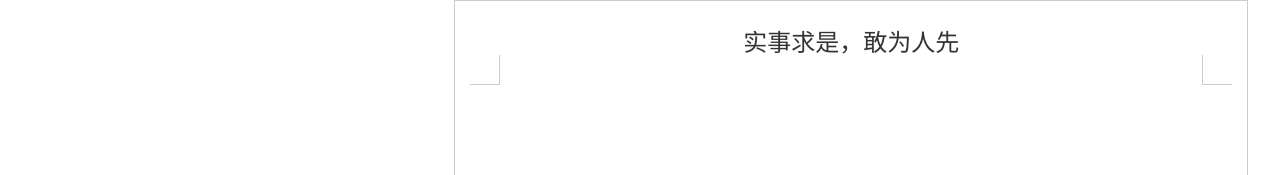
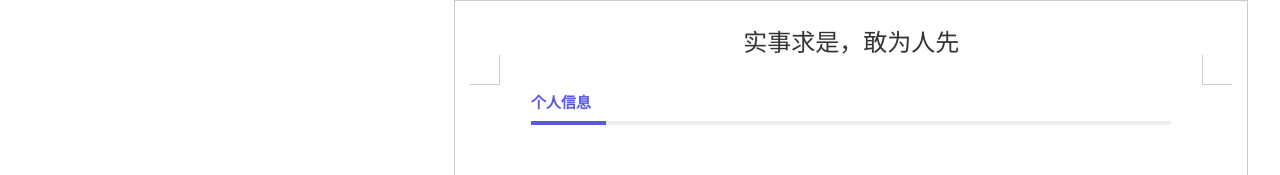
Before and after one commit to jiuyehengxia/vue3Study, a Vue app: page /curriculumVitae in a window 1280 px wide. Shown: the top 175 px of the page. Built offline with nearby package versions, Linux system fonts and the light colour scheme.

Commit message:
add: curriculum vitae content head

```diff
--- /dev/null
+++ b/src/components/ContentHead.vue
@@ -0,0 +1,34 @@
+<script setup lang="ts">
+import { defineProps } from 'vue'
+
+defineProps<{ headTitle: string }>()
+</script>
+
+<template>
+  <div class="head-wrap">
+    <div class="head-title">{{ headTitle }}</div>
+    <div class="head-bottom">
+      <div class="bottom-left"></div>
+      <div class="bottom-right"></div>
+    </div>
+  </div>
+</template>
+
+<style scoped>
+.head-wrap .head-title {
+  color: #5858e5;
+  height: 36px;
+  line-height: 36px;
+  font-weight: 600;
+}
+.head-wrap .head-bottom {
+  width: 100%;
+  height: 4px;
+  background: #eee;
+}
+.head-wrap .head-bottom .bottom-left {
+  width: 20mm;
+  height: 100%;
+  background: #5858e5;
+}
+</style>
--- a/src/views/CurriculumVitae.vue
+++ b/src/views/CurriculumVitae.vue
@@ -1,9 +1,13 @@
-<script setup lang="ts"></script>
+<script setup lang="ts">
+import ContentHead from '../components/ContentHead.vue'
+</script>
 
 <template>
   <div class="outer-wrap">
     <div class="header-area">实事求是，敢为人先</div>
-    <div class="content-warp"></div>
+    <div class="content-warp">
+      <ContentHead headTitle="个人信息"></ContentHead>
+    </div>
   </div>
 </template>
 
@@ -12,6 +16,7 @@
   border: 1px solid #ccc;
   width: 210mm;
   height: 100vh;
+  color: #333;
   overflow-y: auto;
   padding: 0 20mm;
 }
```
